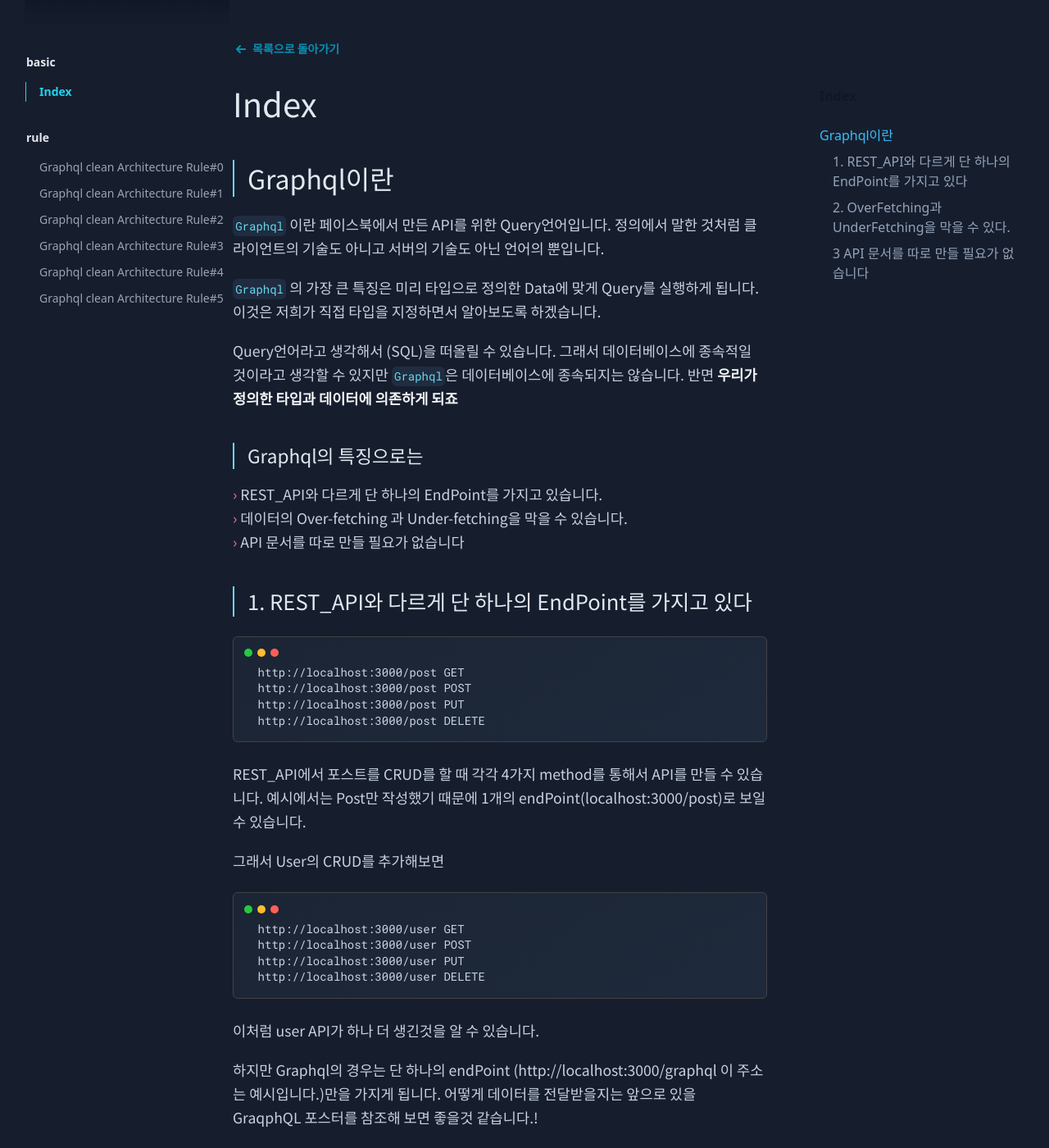
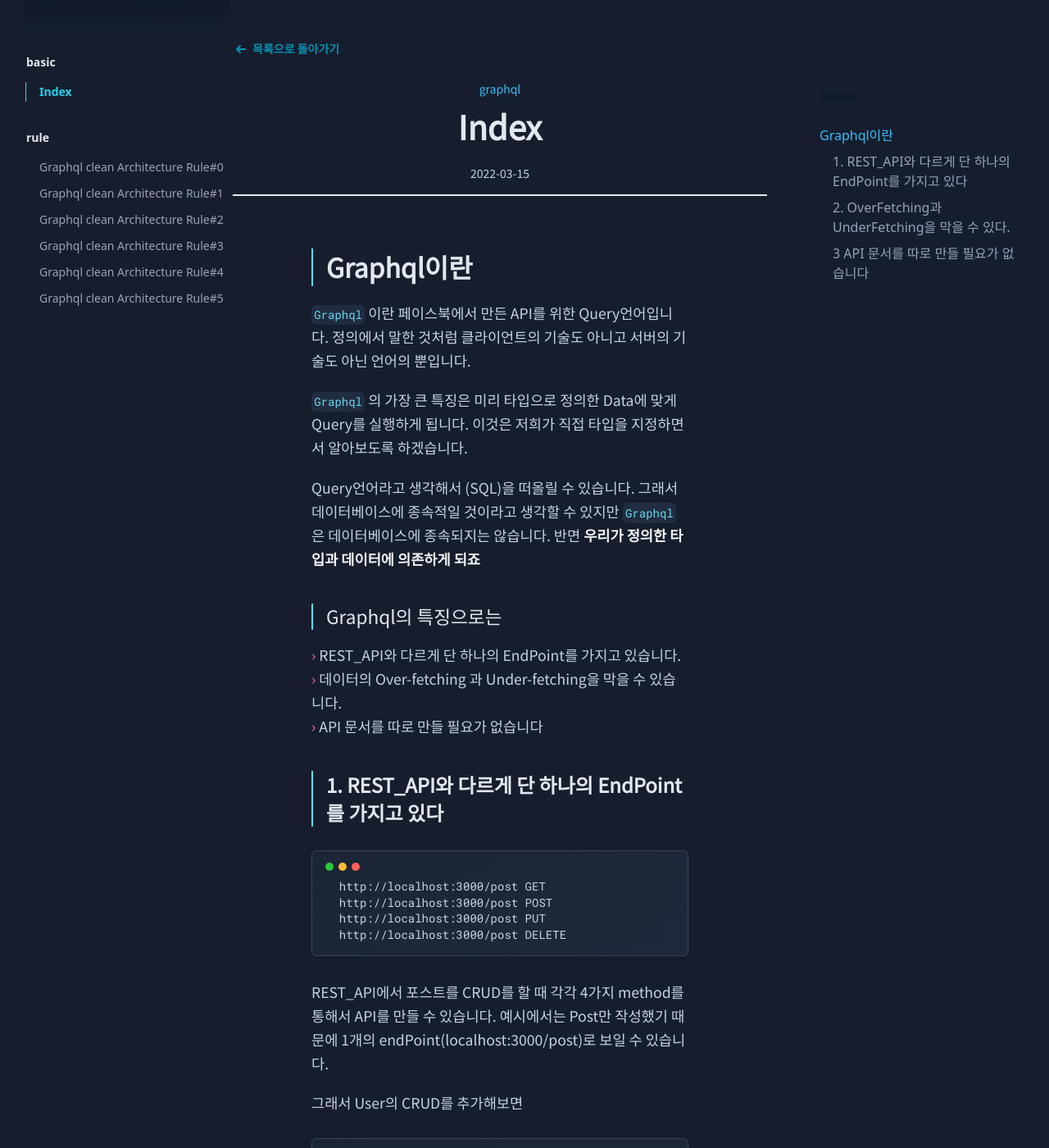
Before and after one commit to player31-kks/player31-kks.github.io, a Jekyll site: the page built from _posts/graphql/basic/2022-03-15-index.md, in a window 1280 px wide and 1400 px high. Shown: the whole window at 82% size. Built offline with Jekyll 4.4.1, drawn with Linux system fonts in a browser that asks for light colours; nearby versions of some CDN libraries; some web fonts are replaced.

Commit message:
[Fix] css

```diff
--- a/_layouts/post.html
+++ b/_layouts/post.html
@@ -17,9 +17,9 @@
 </head>
 
 <body>
-  <main class="max-w-[95rem] mx-auto px-4 sm:px-6 md:px-8">
+  <main class="max-w-[105rem] mx-auto px-4 sm:px-6 md:px-8">
     <div
-      class="hidden lg:block fixed z-20 inset-0 left-[max(0px,calc(50%-55rem))] right-auto w-[19.5rem] pb-10 px-8 overflow-y-auto">
+      class="hidden lg:block fixed z-20 inset-0 left-[max(0px,calc(50%-65rem))] right-auto w-[19.5rem] pb-10 px-8 overflow-y-auto">
       <nav id="nav" class="lg:text-sm lg:leading-6 relative">
         <div class="sticky top-0 -ml-0.5 pointer-events-none">
           <div class="bg-gray-900 relative pointer-events-auto"></div>
@@ -68,8 +68,14 @@
             <span class="align-bottom">{{category[1].size}} 목록으로 돌아가기</span>
           </div>
         </a>
-        <h1>{{page.title}}</h1>
-        {{content}}
+        <header class="border-b-2 text-center mb-16">
+          <div class="mb-2 text-sm text-sky-400">{{page.categories[0]}}</div>
+          <h1>{{page.title}}</h1>
+          <div class="mb-4 text-sm">{{page.date | date: "%Y-%m-%d" }}</div>
+        </header>
+        <main class="px-24">
+          {{content}}
+        </main>
       </section>
       <aside
         class="toc-wrapper fixed z-20 top-[3.8125rem] bottom-0 right-[max(0px,calc(50%-55rem))] w-[19.5rem] py-10 px-8 overflow-y-auto hidden xl:block">
--- a/_sass/markdown.scss
+++ b/_sass/markdown.scss
@@ -185,16 +185,19 @@
   .modest-h1 {
     margin-top: 0;
     font-size: 2.5rem;
+    font-weight: 700;
   }
 
   h2,
   .modest-h2 {
     font-size: 2rem;
+    font-weight: bold;
   }
 
   h3,
   .modest-h3 {
-    font-size: 1.6rem;
+    font-size: 1.5rem;
+    font-weight: bold;
   }
 
   h4,
--- a/assets/css/mysyntax.css
+++ b/assets/css/mysyntax.css
@@ -7,7 +7,7 @@
 
 div.highlighter-rouge {
   /* background-color: rgb(30, 41, 59);  */
-  margin: 1.5rem 0;
+  margin: 1.8rem 0;
   overflow-x: auto;
   /* box-shadow: 0px 8px 15px #1b2535; */
   border: solid 0.1px #424346;
@@ -18,7 +18,7 @@ div.highlighter-rouge {
 }
 .highlight {
   font-size: 1rem;
-  padding: 0.2rem 0 0.5rem 0;
+  padding: 0.2rem 0 0.5rem 0.2rem;
   overflow-x: auto;
 }
 
```
